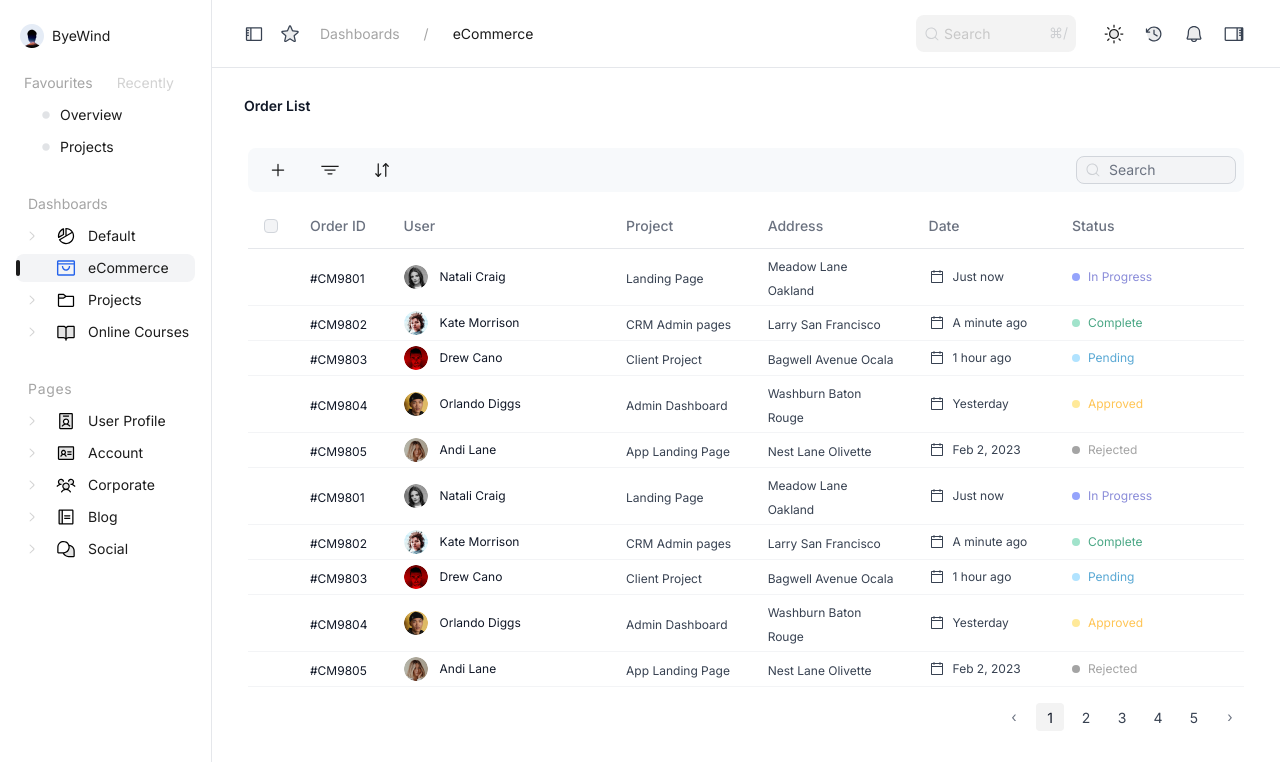
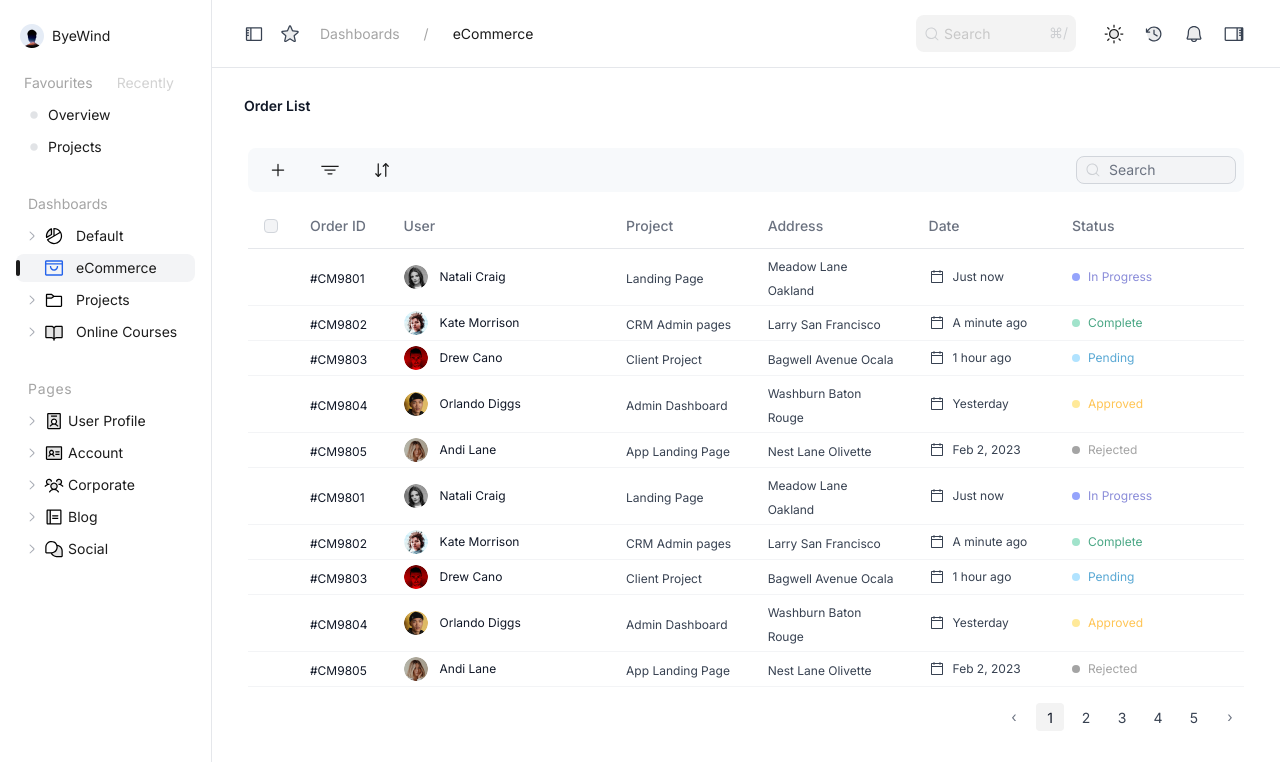
Before and after one commit to avneez/react-dashboard-assignment, a React (Vite) app: page /ecommerce in a window 1280 px wide. Shown: the top 762 px of the page. Built offline with nearby package versions, Linux system fonts and the light colour scheme.

Commit message:
Sidebar icons fixes

```diff
--- a/src/components/Icons.tsx
+++ b/src/components/Icons.tsx
@@ -289,12 +289,12 @@ export const SocialIcon = ({ className = "" }: { className?: string }) => <svg w
 <path d="M13.2477 5.67112C12.682 4.34687 11.6765 3.25855 10.401 2.59017C9.12553 1.92178 7.65839 1.71432 6.2476 2.00287C4.83682 2.29142 3.56895 3.05828 2.65834 4.17379C1.74773 5.2893 1.25025 6.68504 1.25 8.12503V13.2813C1.25 13.5714 1.36523 13.8496 1.57035 14.0547C1.77547 14.2598 2.05367 14.375 2.34375 14.375H6.77109C7.25882 15.4888 8.06026 16.4365 9.07758 17.1024C10.0949 17.7684 11.2841 18.1237 12.5 18.125H17.6562C17.9463 18.125 18.2245 18.0098 18.4296 17.8047C18.6348 17.5996 18.75 17.3214 18.75 17.0313V11.875C18.7497 10.3471 18.1897 8.87223 17.1759 7.72913C16.1621 6.58602 14.7646 5.8539 13.2477 5.67112ZM2.5 8.12503C2.5 7.13612 2.79324 6.16942 3.34265 5.34718C3.89206 4.52493 4.67295 3.88407 5.58658 3.50563C6.50021 3.12719 7.50555 3.02818 8.47545 3.2211C9.44536 3.41403 10.3363 3.89023 11.0355 4.5895C11.7348 5.28876 12.211 6.17967 12.4039 7.14958C12.5969 8.11948 12.4978 9.12482 12.1194 10.0384C11.741 10.9521 11.1001 11.733 10.2779 12.2824C9.4556 12.8318 8.48891 13.125 7.5 13.125H2.5V8.12503ZM17.5 16.875H12.5C11.6159 16.874 10.7477 16.6391 9.98375 16.1941C9.21976 15.7492 8.5871 15.11 8.15 14.3414C9.00603 14.2526 9.83445 13.9878 10.5833 13.5636C11.3321 13.1394 11.9852 12.565 12.5015 11.8765C13.0178 11.1879 13.3862 10.4001 13.5836 9.56238C13.7809 8.72469 13.803 7.85525 13.6484 7.00862C14.7447 7.26735 15.7216 7.88868 16.4206 8.77193C17.1197 9.65518 17.5 10.7486 17.5 11.875V16.875Z" fill="currentColor"/>
 </svg>
 
-export const CaretRightIcon = () => <svg width="16" height="16" viewBox="0 0 16 16" fill="none" xmlns="http://www.w3.org/2000/svg">
-<path fill-rule="evenodd" clip-rule="evenodd" d="M5.65967 12.3536C5.44678 12.1583 5.44678 11.8417 5.65967 11.6464L9.25 8.35355C9.4629 8.15829 9.4629 7.84171 9.25 7.64645L5.65968 4.35355C5.44678 4.15829 5.44678 3.84171 5.65968 3.64645C5.87257 3.45118 6.21775 3.45118 6.43065 3.64645L10.021 6.93934C10.6597 7.52513 10.6597 8.47487 10.021 9.06066L6.43065 12.3536C6.21775 12.5488 5.87257 12.5488 5.65967 12.3536Z" fill="#1C1C1C" fill-opacity="0.2"/>
+export const CaretRightIcon = ({ className = "" }: { className?: string }) => <svg width="16" height="16" viewBox="0 0 16 16" fill="none" xmlns="http://www.w3.org/2000/svg" className={className}>
+<path fill-rule="evenodd" clip-rule="evenodd" d="M5.65967 12.3536C5.44678 12.1583 5.44678 11.8417 5.65967 11.6464L9.25 8.35355C9.4629 8.15829 9.4629 7.84171 9.25 7.64645L5.65968 4.35355C5.44678 4.15829 5.44678 3.84171 5.65968 3.64645C5.87257 3.45118 6.21775 3.45118 6.43065 3.64645L10.021 6.93934C10.6597 7.52513 10.6597 8.47487 10.021 9.06066L6.43065 12.3536C6.21775 12.5488 5.87257 12.5488 5.65967 12.3536Z" fill="currentColor" fillOpacity="0.6"/>
 </svg>
 
-export const CaretDownIcon = () =><svg width="16" height="16" viewBox="0 0 16 16" fill="none" xmlns="http://www.w3.org/2000/svg">
-<path fill-rule="evenodd" clip-rule="evenodd" d="M3.64645 5.65967C3.84171 5.44678 4.15829 5.44678 4.35355 5.65967L7.64645 9.25C7.84171 9.4629 8.15829 9.4629 8.35355 9.25L11.6464 5.65968C11.8417 5.44678 12.1583 5.44678 12.3536 5.65968C12.5488 5.87257 12.5488 6.21775 12.3536 6.43065L9.06066 10.021C8.47487 10.6597 7.52513 10.6597 6.93934 10.021L3.64645 6.43065C3.45118 6.21775 3.45118 5.87257 3.64645 5.65967Z" fill="#1C1C1C" fill-opacity="0.2"/>
+export const CaretDownIcon = ({ className = "" }: { className?: string }) =><svg width="16" height="16" viewBox="0 0 16 16" fill="none" xmlns="http://www.w3.org/2000/svg" className={className}>
+<path fill-rule="evenodd" clip-rule="evenodd" d="M3.64645 5.65967C3.84171 5.44678 4.15829 5.44678 4.35355 5.65967L7.64645 9.25C7.84171 9.4629 8.15829 9.4629 8.35355 9.25L11.6464 5.65968C11.8417 5.44678 12.1583 5.44678 12.3536 5.65968C12.5488 5.87257 12.5488 6.21775 12.3536 6.43065L9.06066 10.021C8.47487 10.6597 7.52513 10.6597 6.93934 10.021L3.64645 6.43065C3.45118 6.21775 3.45118 5.87257 3.64645 5.65967Z" fill="currentColor" fillOpacity="0.6"/>
 </svg>
 
 //NotificationsPanel Icons
--- a/src/components/SidebarDashboards.tsx
+++ b/src/components/SidebarDashboards.tsx
@@ -55,17 +55,17 @@ const SidebarDashboards: React.FC<SidebarDashboardsProps> = ({ isOpen, onNavigat
                 }
               )}
             >
-              {item.active && <svg width="4" height="16" viewBox="0 0 4 16" fill="none" xmlns="http://www.w3.org/2000/svg" className='mr-[24px]'>
+              {item.active && isOpen && <svg width="4" height="16" viewBox="0 0 4 16" fill="none" xmlns="http://www.w3.org/2000/svg" className='mr-[24px]'>
                 <path d="M0 2C0 0.895431 0.895431 0 2 0C3.10457 0 4 0.895431 4 2V14C4 15.1046 3.10457 16 2 16C0.895431 16 0 15.1046 0 14V2Z" fill="#1C1C1C" />
               </svg>}
 
               {/* Always render caret space for consistent alignment when open */}
               {!item.active && isOpen && (
                 <div className="flex-shrink-0 w-4 h-4 ml-2 mr-1">
-                  <CaretRightIcon />
+                  <CaretRightIcon className="text-gray-500 dark:text-white" />
                 </div>
               )}
-              <item.icon className={clsx('w-5 h-5 flex-shrink-0', isOpen ? 'ml-3' : '', {
+              <item.icon className={clsx('w-5 h-5 flex-shrink-0', {
                 'text-blue-600 dark:text-blue-400': item.active,
                 'text-black dark:text-white group-hover:text-gray-700 dark:group-hover:text-gray-300': !item.active
               })} />
--- a/src/components/SidebarFavourites.tsx
+++ b/src/components/SidebarFavourites.tsx
@@ -40,7 +40,7 @@ const SidebarFavourites: React.FC<SidebarFavouritesProps> = ({
     <div className="pb-3">
       {isOpen && (
         <div className="text-[14px] mb-1 flex">
-          <p className="text-[#1C1C1C66] px-2 py-1">Favourites</p>  <p className="text-[#1C1C1C33] ml-2 px-2 py-1">Recently</p>
+          <p className="text-[#1C1C1C66] dark:text-gray-400 px-2 py-1">Favourites</p>  <p className="text-[#1C1C1C33] dark:text-gray-500 ml-2 px-2 py-1">Recently</p>
         </div>
 
       )}
@@ -64,9 +64,9 @@ const SidebarFavourites: React.FC<SidebarFavouritesProps> = ({
               >
 
                 <item.icon
-                  className={clsx("w-5 h-5 flex-shrink-0", isOpen ? "ml-3" : "", {
+                  className={clsx("w-5 h-5 flex-shrink-0", {
                     "text-blue-600 dark:text-blue-400": item.active,
-                    "text-gray-500 dark:text-gray-400 group-hover:text-gray-700 dark:group-hover:text-gray-300":
+                    "text-gray-500 dark:text-white group-hover:text-gray-700 dark:group-hover:text-gray-300":
                       !item.active,
                   })}
                 />
--- a/src/components/SidebarPages.tsx
+++ b/src/components/SidebarPages.tsx
@@ -82,13 +82,13 @@ const SidebarPages: React.FC<SidebarPagesProps> = ({ isOpen, onNavigate }) => {
               {isOpen && (
                 <div className="flex-shrink-0 w-4 h-4 mr-1">
                   {item.hasSubItems ? (
-                    isUserProfileExpanded ? <CaretDownIcon /> : <CaretRightIcon />
+                    isUserProfileExpanded ? <CaretDownIcon className="text-gray-500 dark:text-white" /> : <CaretRightIcon className="text-gray-500 dark:text-white" />
                   ) : (
-                    <CaretRightIcon />
+                    <CaretRightIcon className="text-gray-500 dark:text-white" />
                   )}
                 </div>
               )}
-              <item.icon className={clsx('w-5 h-5 flex-shrink-0', isOpen ? 'ml-3' : '', {
+              <item.icon className={clsx('w-5 h-5 flex-shrink-0', {
                 'text-blue-600 dark:text-blue-400': item.active,
                 'text-black dark:text-white group-hover:text-gray-700 dark:group-hover:text-gray-300': !item.active
               })} />
@@ -96,7 +96,7 @@ const SidebarPages: React.FC<SidebarPagesProps> = ({ isOpen, onNavigate }) => {
                 <motion.span
                   initial={{ opacity: 0 }}
                   animate={{ opacity: 1 }}
-                  className="font-inter font-normal text-[14px] leading-[20px] text-[#1C1C1C] dark:text-white ml-3"
+                  className={`font-inter ${isOpen ? 'ml-1' : ''} font-normal text-[14px] leading-[20px] text-[#1C1C1C] dark:text-white`}
                   style={{
                     fontStyle: 'normal',
                     letterSpacing: '0%'
```
